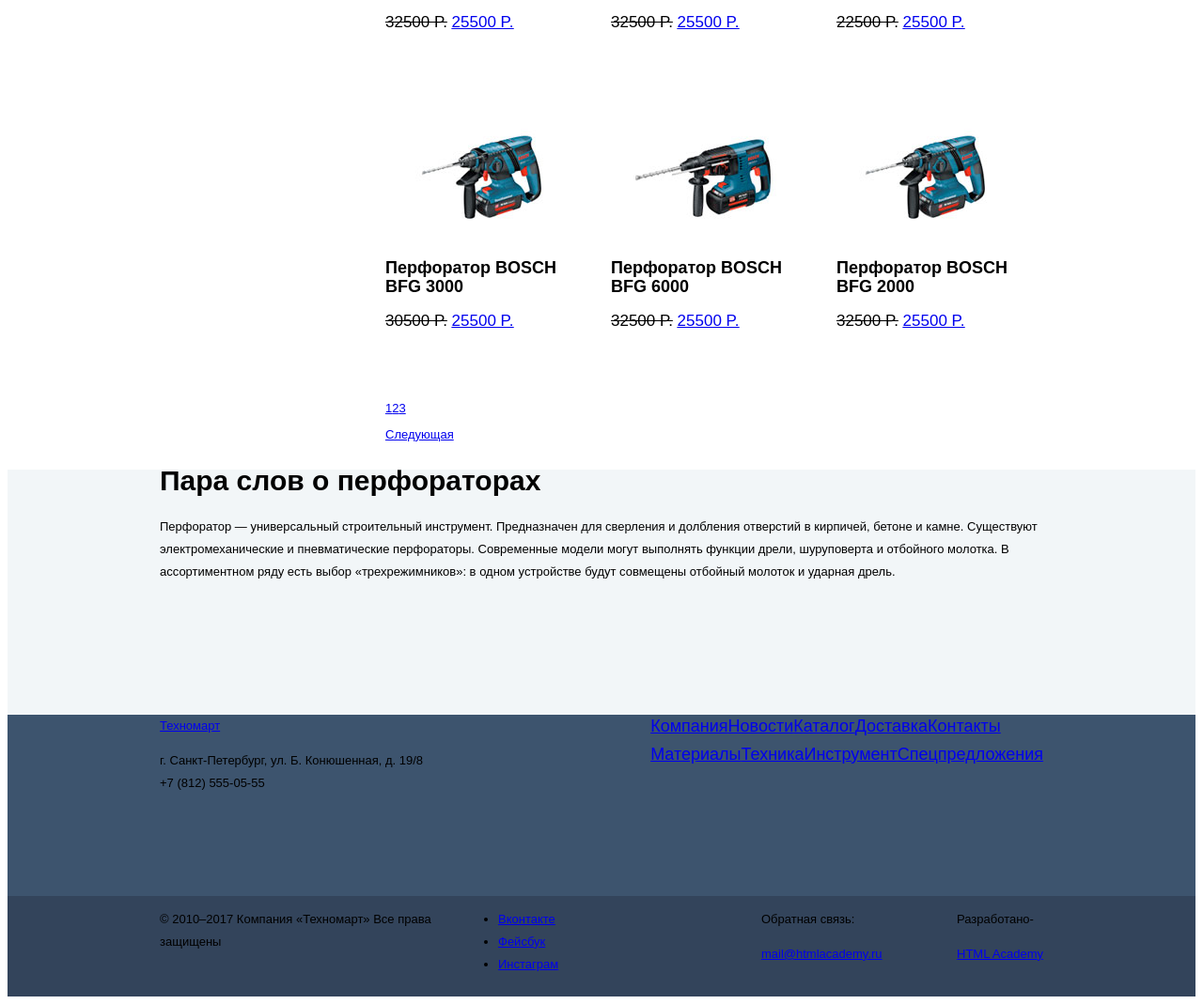
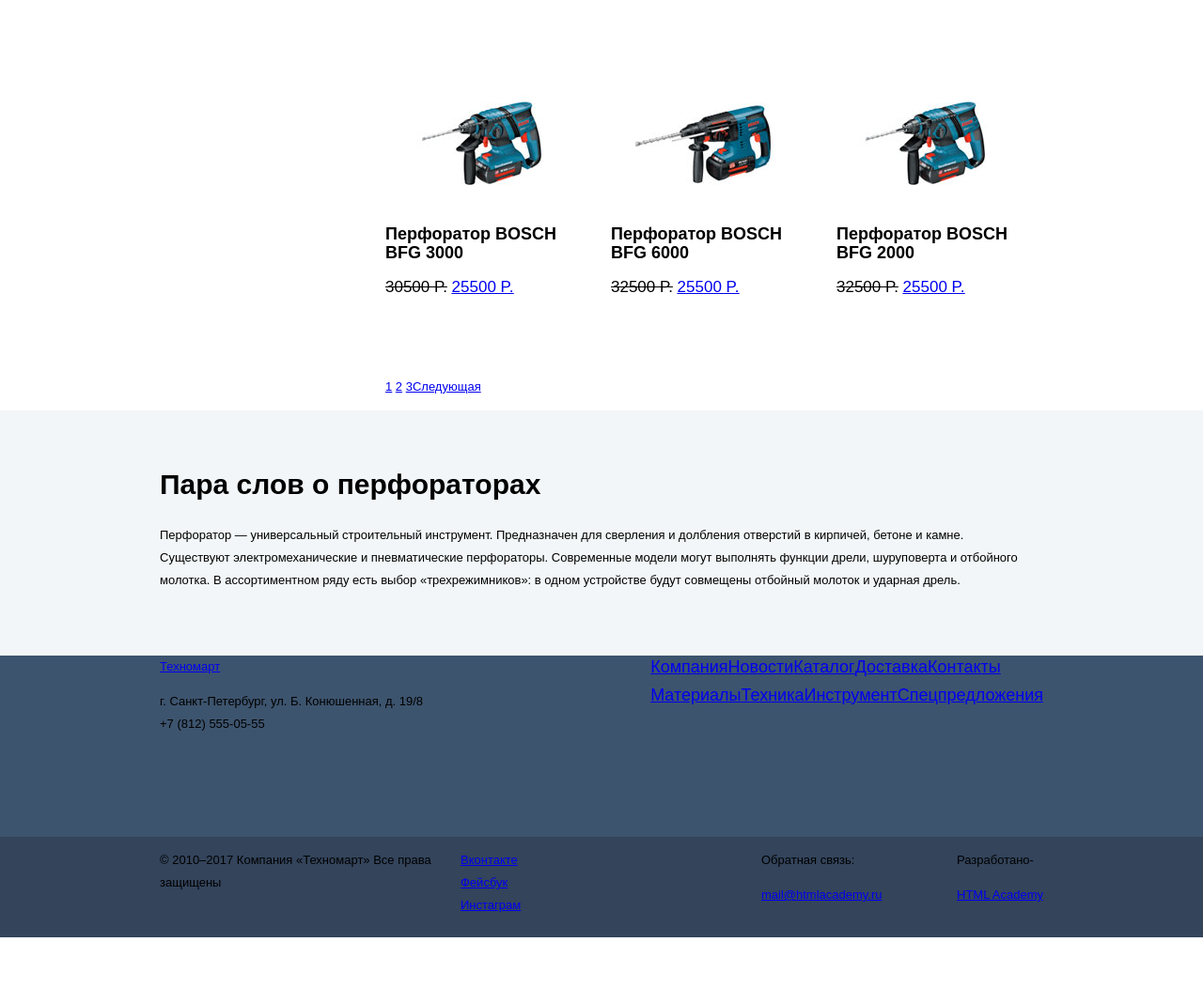
Before and after one commit to Existmodel/219054-technomart, a plain HTML site: page catalog.html in a window 1280 px wide. Shown: the part 1092-2161 px from the top of the page at 94% size. After the commit the page ends 2090 px from the top, so only its background shows below. Drawn offline with Linux system fonts and the light colour scheme.

Commit message:
Внесла изменения в сетку для index.html и catalog.html

```diff
--- a/catalog.html
+++ b/catalog.html
@@ -115,7 +115,7 @@
         </aside>
         <section class="sorting">
           <div class="sorting-menu-block">
-            <p>Сортировка:</p>
+            <p class="sorting-menu-title">Сортировка:</p>
             <ul class="sorting-menu">
               <li>
                 <a href="#">По цене</a>
@@ -133,6 +133,7 @@
           </div>
           <div class="catalog-items">
               <div class="item-card-block">
+                <div class="row">
                   <article class="item-card">
                     <div class="item-img-wrapper">
              	        <img src="img/perforator-two.jpg"  width="218" height="148" alt="Перфоратор">
@@ -156,6 +157,8 @@
                     <del>30500 P.</del>
                     <a href="#" class="btn"><ins>25500 P.</ins></a>
                   </article>
+                </div>
+                <div class="row">
                   <article class="item-card">
                     <div class="item-img-wrapper">
              	        <img src="img/perforator-two.jpg"  width="218" height="148" alt="Перфоратор">
@@ -180,6 +183,8 @@
                     <del>22500 P.</del>
                     <a href="#" class="btn"><ins>25500 P.</ins></a>
                   </article>
+                </div>
+                <div class="row">
                   <article class="item-card">
                     <div class="item-img-wrapper">
              	        <img src="img/perforator-two.jpg"  width="218" height="148" alt="Перфоратор">
@@ -205,6 +210,7 @@
                     <a href="#" class="btn"><ins>25500 P.</ins></a>
                   </article>
                 </div>
+              </div>
             <div class="catalog-switches-pages">
 		          <ul class="catalog-switches-list">
                 <li>
@@ -222,11 +228,10 @@
           </div>
         </section>
       </div>
-
       <div class="items-information">
         <div class="container">
           <h2>Пара слов о перфораторах</h2>
-          <p>Перфоратор — универсальный строительный инструмент. Предназначен для сверления и долбления отверстий в кирпичей, бетоне и камне.
+          <p>Перфоратор — универсальный строительный инструмент. Предназначен для сверления и долбления отверстий в кирпичей, бетоне и камне.<br>
           Существуют электромеханические и пневматические перфораторы. Современные модели могут выполнять функции дрели, шуруповерта и отбойного молотка. В ассортиментном ряду есть выбор «трехрежимников»: в одном устройстве будут совмещены отбойный молоток и ударная дрель.</p>
         </div>
       </div>
@@ -283,7 +288,7 @@
               Все права защищены</p>
           </div>
           <div class="footer-social">
-            <ul>
+            <ul class="footer-social-list">
               <li><a class="social-btn social-btn-vk" href="#">Вконтакте</a></li>
               <li><a class="social-btn social-btn-vk" href="#">Фейсбук</a></li>
               <li><a class="social-btn social-btn-vk" href="#">Инстаграм</a></li>
--- a/css/style.css
+++ b/css/style.css
@@ -29,6 +29,7 @@ body {
   line-height: 24px;
   color: #000000;
   font-family: "PT Sans", "Arial", sans-serif;
+  margin: 0;
 }
 .main-title-catalog,
 .popular-brands h2,
@@ -82,8 +83,6 @@ body {
   line-height: 18px;
   font-family: "Cuprum", "Arial", sans-serif;
 }
-
-/*ХЕДЕР*/
 .main-header{
   background-color: #f3f7f8;
   min-height: 320px;
@@ -126,6 +125,8 @@ body {
   float: right;
 }
 
+
+.sorting,
 .header-nav,
 .breadcrumbs,
 .sorting-menu,
@@ -149,8 +150,6 @@ body {
   background-color: #3d546e;
 }
 
- /*ОСНОВА*/
- /*ПРОМО*/
 .promo-box {
   min-height: 123px;
   width: 300px;
@@ -184,13 +183,22 @@ body {
   width: 620px;
   float: left;
 }
+.promo-slider h2{
+  margin: 0;
+}
+.promo-slider ul,
+.footer-social ul,
+.service-slider ul {
+  padding:0;
+  list-style: none;
+}
 .popular-items-title,
 .popular-brands-title {
   background-color: #f9f5f0;
   min-height: 89px;
   margin-bottom: 21px;
 }
-.item-card-block{
+.item-card-block {
   font-size: 0;
 }
 .item-card {
@@ -201,7 +209,7 @@ body {
   font-size: 17px;
   vertical-align: top;
 }
-.popular-items .item-card:last-child {
+.row .item-card:last-child {
   margin-right: 0;
 }
 .popular-brands-cards {
@@ -256,7 +264,7 @@ body {
 .footer-navigation-top li,
 .footer-navigation-bottom li  {
   display: inline-block;
-    font-size: 18px;
+  font-size: 18px;
 }
 .footer-top-right {
   float: right;
@@ -312,18 +320,33 @@ body {
   width: 700px;
   float: right;
 }
+.sorting-menu,
 .sorting-menu li {
   display: inline-block;
   font-size: 13px;
 }
-.catalog-items .item-card:nth-child(3n) {
-  margin-right: 0;
+.sorting-menu-title{
+  display: inline-block;
+  font-size: 13px;
 }
+
+.catalog-switches-list,
 .catalog-switches-list li {
   display:inline-block;
   font-size: 13px;
 }
+.catalog-switches-pages a {
+  font-size: 13px;
+}
 .items-information {
-  min-height: 261px;
   background-color: #f2f6f8;
 }
+.items-information h2{
+  padding-top: 67px;
+  padding-bottom: 30px;
+  margin: 0;
+}
+.items-information p{
+  padding-bottom: 68px;
+  margin:0;
+}
```
Also changed, not shown: index.html (+3 -5 lines). Lines whose indentation alone changed are shown as unchanged.
